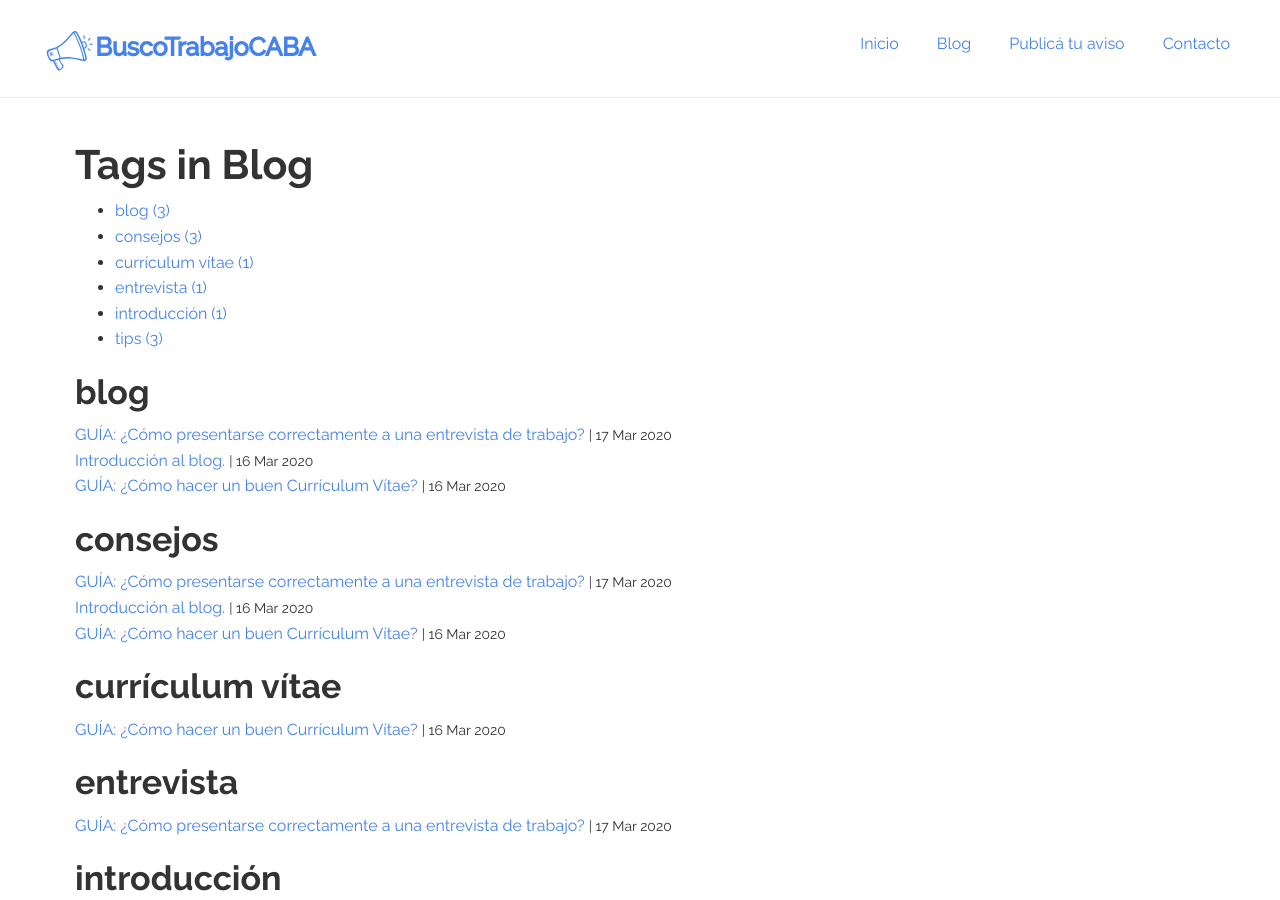
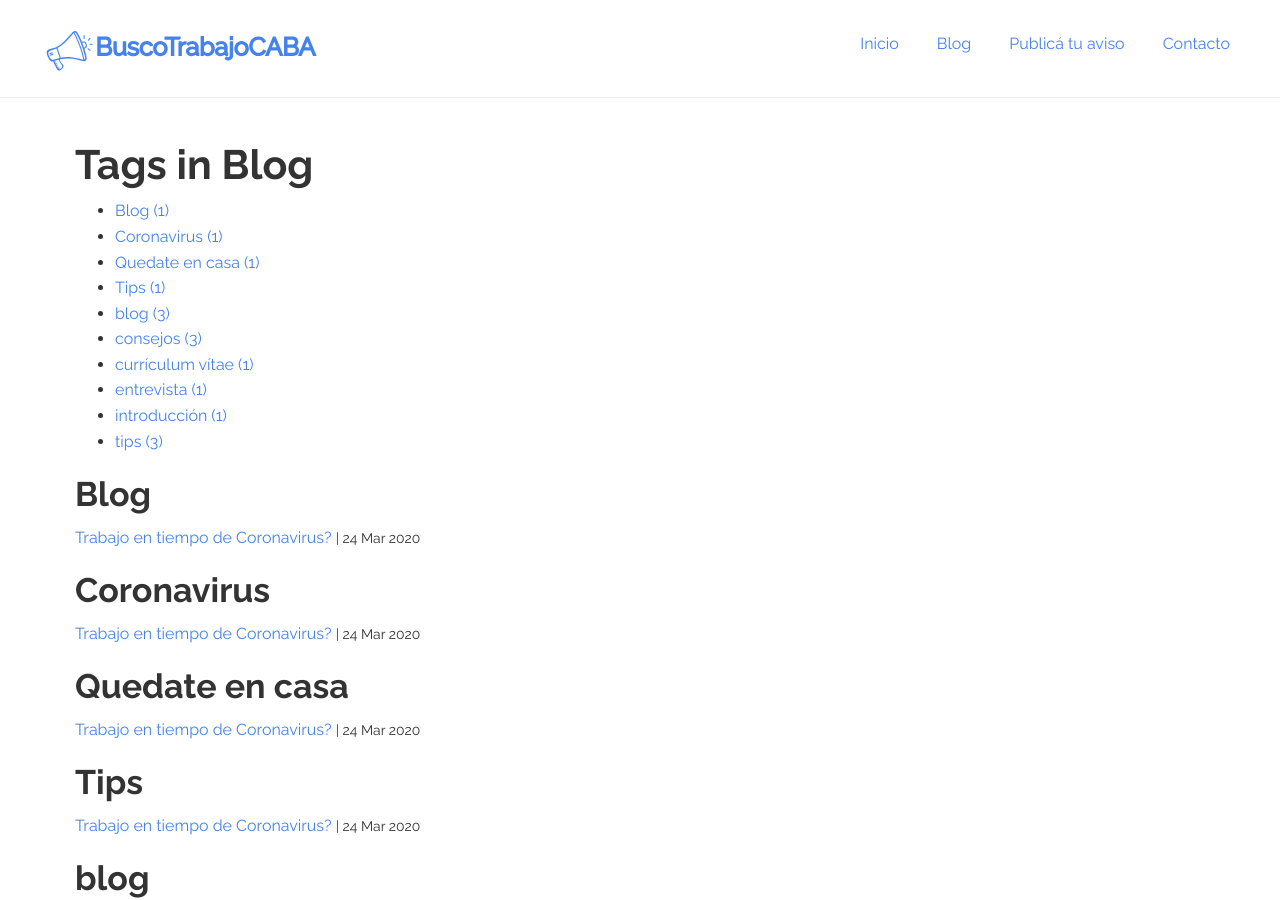
Before and after one commit to buscotrabajoargentina/blog, a Jekyll site: the page built from tags.html, in a window 1280 px wide and 900 px high. Built offline with Jekyll 4.4.1, drawn with Linux system fonts in a browser that asks for light colours; nearby versions of some CDN libraries; comment, search, counter and statistics services are not loaded.

Commit message:
Update from Forestry.io lucas68747@gmail.com updated _posts/2020-03-23-trabajo-en-tiempo-de-coronavirus.md

```diff
--- a/_posts/2020-03-23-trabajo-en-tiempo-de-coronavirus.md
+++ b/_posts/2020-03-23-trabajo-en-tiempo-de-coronavirus.md
@@ -5,7 +5,11 @@ date: 2020-03-23 21:15:00 -0300
 description: ''
 img: "/coronavirus.jpg"
 fig-caption: ''
-tags: []
+tags:
+- Quedate en casa
+- Blog
+- Tips
+- Coronavirus
 
 ---
 **En estos tiempos tan complicados, queremos hacerte saber que estamos acá para ayudarte en todo lo que podamos y para eso es este artículo.**
```
